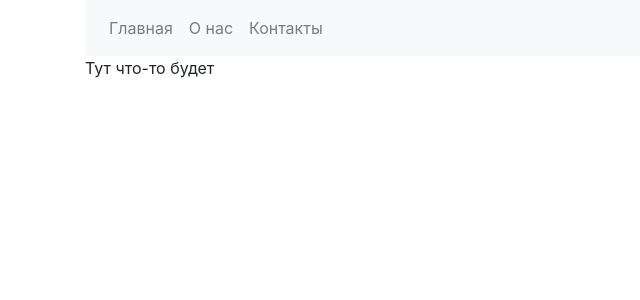
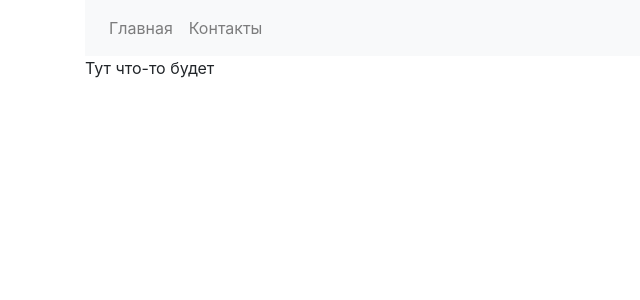
Before and after one commit to Dr0nx/adpp, a Python web app: template lesson_4/templates/about.html in a window 1280 px wide. Shown: the top 300 px of the page, without its empty margins (0-640 px from the left). Run offline with Jinja, Linux system fonts and the light colour scheme; the template is opened without the code that fills it, so the values that code supplies are empty; some libraries are stand-ins or nearby versions.

Commit message:
Update inc-menu.html

```diff
--- a/lesson_4/templates/inc-menu.html
+++ b/lesson_4/templates/inc-menu.html
@@ -4,9 +4,12 @@
             <li class="nav-item">
                 <a class="nav-link" href="/">Главная<span class="sr-only">(current)</span></a>
             </li>
-      <li class="nav-item">
-        <a class="nav-link" href="/about">О нас</a>
-      </li>
+<!--            <li class="nav-item">-->
+<!--                <a class="nav-link" href="/study_programs/">Расписания</a>-->
+<!--            </li>-->
+<!--            <li class="nav-item">-->
+<!--                <a class="nav-link" href="/about">О нас</a>-->
+<!--            </li>-->
             <li class="nav-item">
                 <a class="nav-link" href="/contacts">Контакты</a>
             </li>
```
Lines whose indentation alone changed are shown as unchanged.
